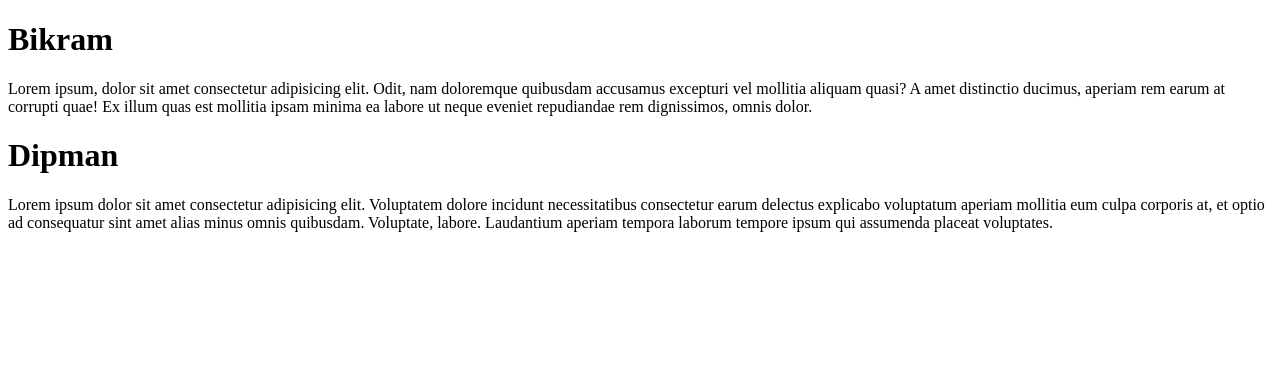
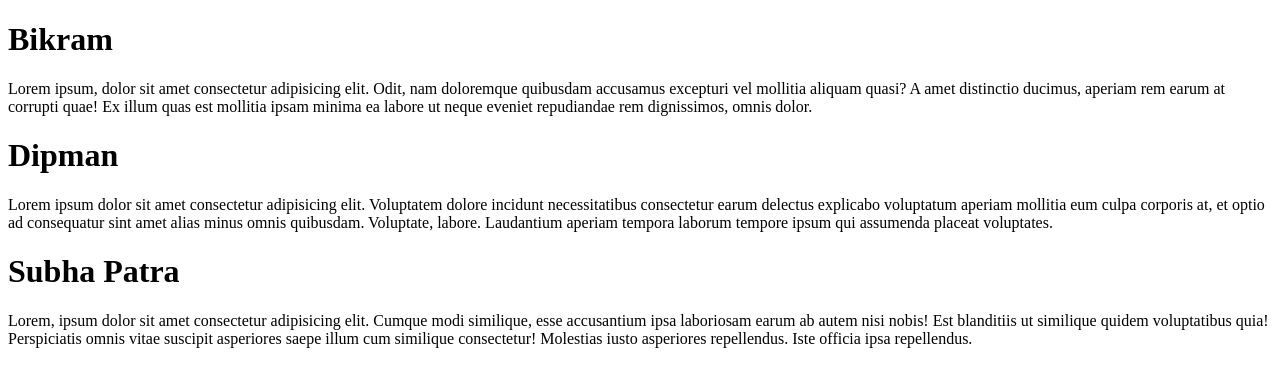
Before and after one commit to BIKRAMBARIK2005/Sigma-Web-Dev-Course, a plain HTML site: page Video6/index.html in a window 1280 px wide. Drawn offline with Linux system fonts and the light colour scheme.

Commit message:
Add more html

```diff
--- a/Video6/index.html
+++ b/Video6/index.html
@@ -14,6 +14,10 @@
     <p>
         Lorem ipsum dolor sit amet consectetur adipisicing elit. Voluptatem dolore incidunt necessitatibus consectetur earum delectus explicabo voluptatum aperiam mollitia eum culpa corporis at, et optio ad consequatur sint amet alias minus omnis quibusdam. Voluptate, labore. Laudantium aperiam tempora laborum tempore ipsum qui assumenda placeat voluptates.
     </p>
+    <h1>Subha Patra</h1>
+    <p>
+        Lorem, ipsum dolor sit amet consectetur adipisicing elit. Cumque modi similique, esse accusantium ipsa laboriosam earum ab autem nisi nobis! Est blanditiis ut similique quidem voluptatibus quia! Perspiciatis omnis vitae suscipit asperiores saepe illum cum similique consectetur! Molestias iusto asperiores repellendus. Iste officia ipsa repellendus.
+    </p>
 
 </body>
 </html>
```
